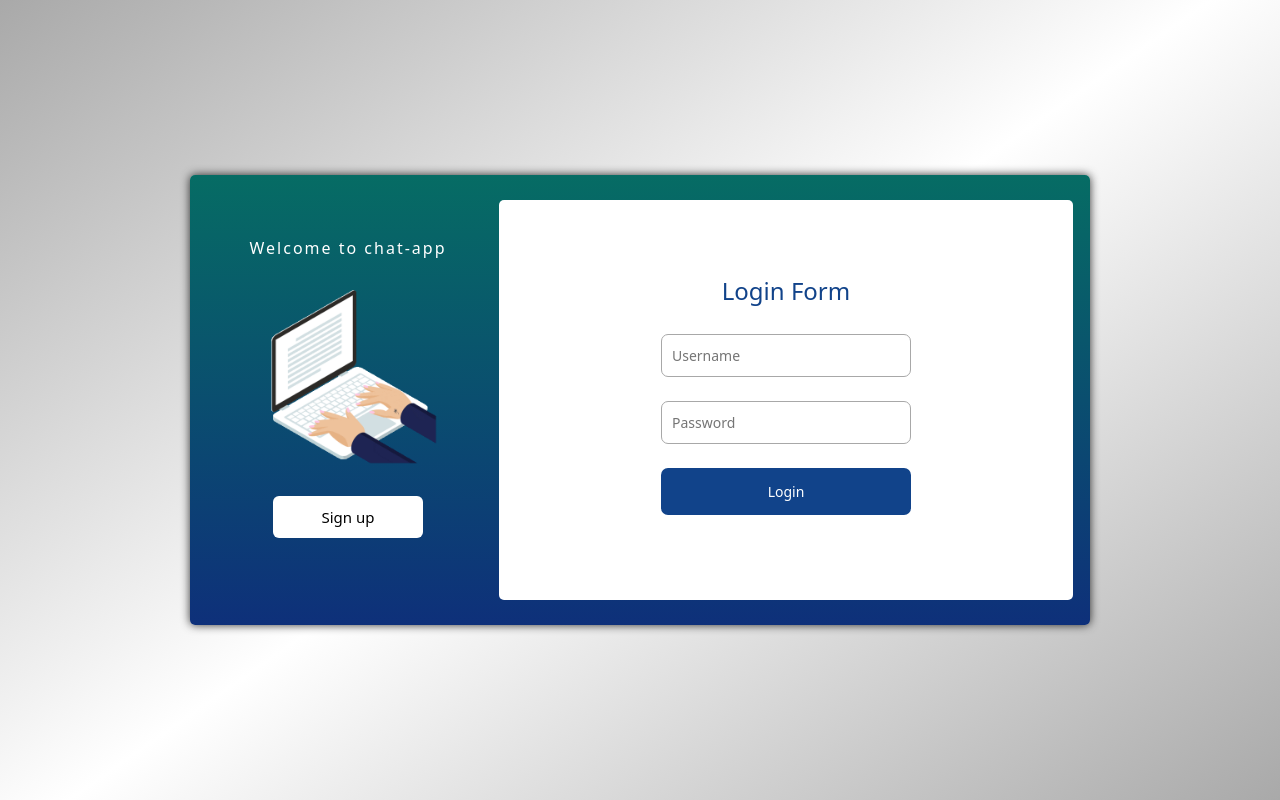
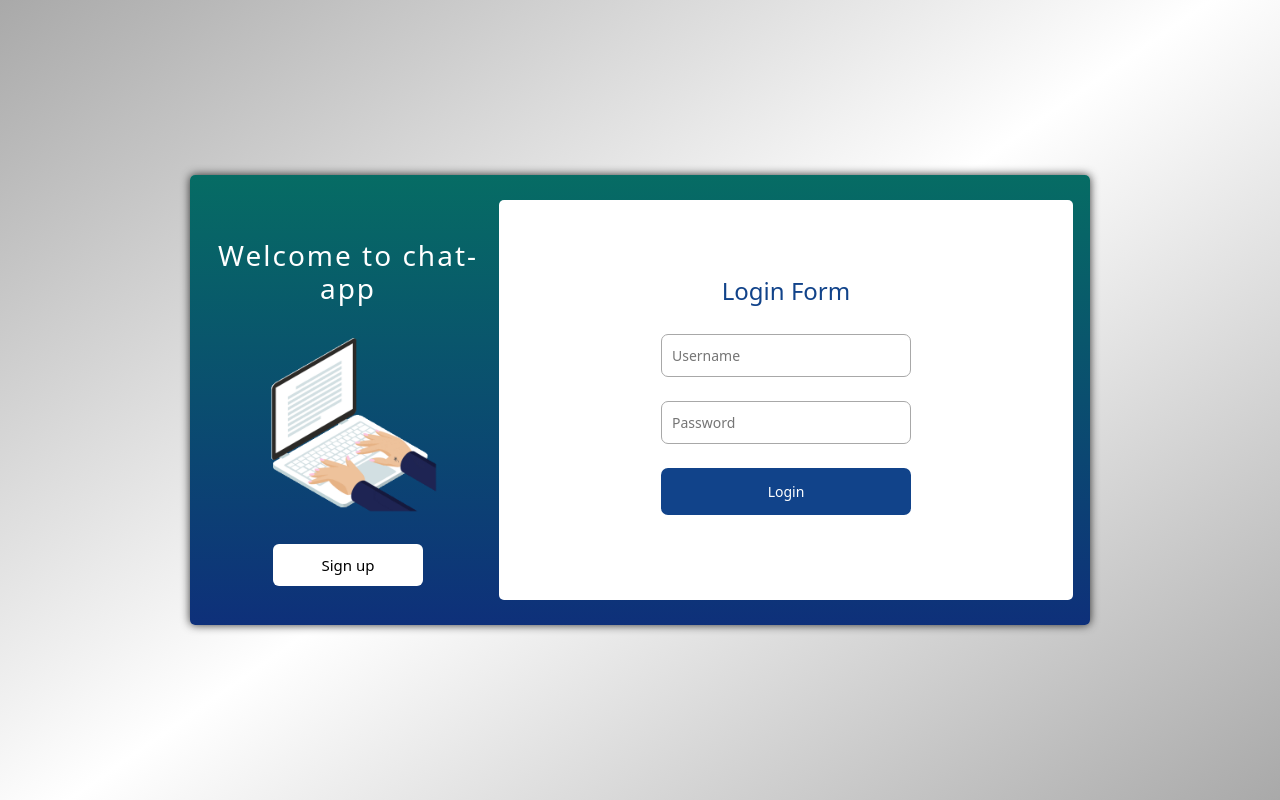
Before and after one commit to 21130079/Chat-App, a React (Create React App) app: page / in a window 1280 px wide. Built offline with nearby package versions, Linux system fonts and the light colour scheme.

Commit message:
change login.js to login.tsx

```diff
--- a/src/components/Login/login.js
+++ b/src/components/Login/login.tsx
@@ -2,33 +2,29 @@ import React, { useState } from 'react';
 import './login.css';
 import typing from './typing.gif';
 
-const FormType = {
-    LOGIN: 'login',
-    SIGNUP: 'signup',
-};
 
 function Login() {
-    const [formType, setFormType] = useState(FormType.LOGIN);
+    const [isLogin, setisLogin ] = useState(true);
 
-    const handleFormSwitch = (type) => {
-        setFormType(type);
+    const handleFormSwitch = (isLogin: boolean) => {
+        setisLogin(isLogin);
     };
 
     return (
         <div className="container">
             <div className="box-1">
                 <div className="content-holder">
-                    <h6>Welcome to chat-app</h6>
+                    <h3>Welcome to chat-app</h3>
                     <img id="typing-img" src={typing} alt="typing"/>
-                    {formType === FormType.LOGIN ? (
-                        <button className="button-1" onClick={() => handleFormSwitch(FormType.SIGNUP)}>Sign up</button>
+                    {isLogin ? (
+                        <button className="button-1" onClick={() => handleFormSwitch(false)}>Sign up</button>
                     ) : (
-                        <button className="button-2" onClick={() => handleFormSwitch(FormType.LOGIN)}>Login</button>
+                        <button className="button-2" onClick={() => handleFormSwitch(true)}>Login</button>
                     )}
                 </div>
             </div>
             <div className="box-2">
-                {formType === FormType.LOGIN ? (
+                {isLogin ? (
                     <LoginForm />
                 ) : (
                     <SignupForm />
```
